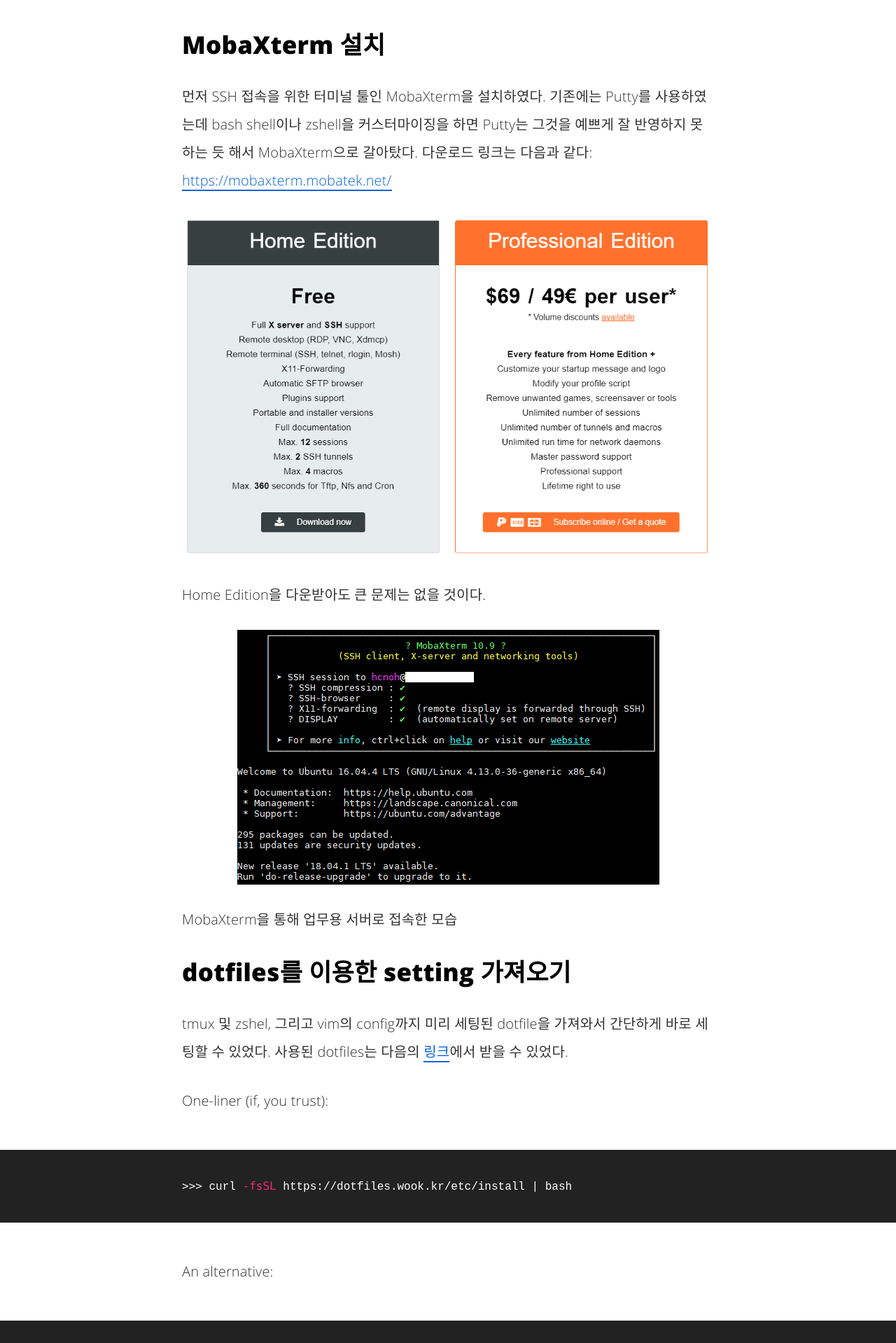
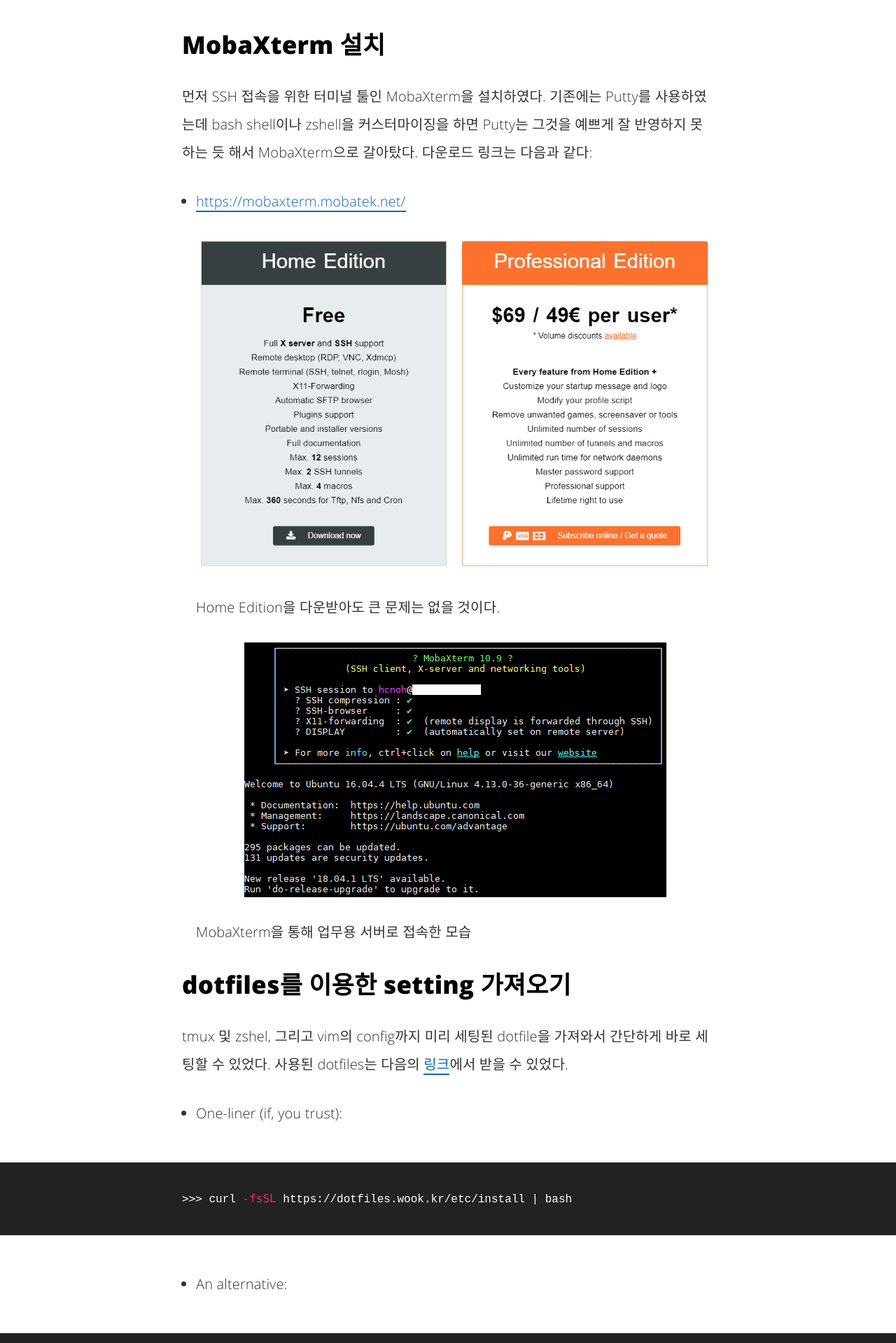
Before and after one commit to hcnoh/blog-prev, a Jekyll site: the page built from _posts/2018-08-17-development-environment-setting.md, in a window 1280 px wide. Shown: the part 1011-2930 px from the top of the page at 70% size. Built offline with Jekyll 4.4.1, drawn with Linux system fonts in a browser that asks for light colours; comment, search, counter and statistics services are not loaded.

```diff
--- a/_posts/2018-08-17-development-environment-setting.md
+++ b/_posts/2018-08-17-development-environment-setting.md
@@ -17,7 +17,8 @@ twitter_text: 'Ubuntu 개발 환경 세팅'
 
 ## MobaXterm 설치
 
-먼저 SSH 접속을 위한 터미널 툴인 MobaXterm을 설치하였다. 기존에는 Putty를 사용하였는데 bash shell이나 zshell을 커스터마이징을 하면 Putty는 그것을 예쁘게 잘 반영하지 못하는 듯 해서 MobaXterm으로 갈아탔다. 다운로드 링크는 다음과 같다: [https://mobaxterm.mobatek.net/](https://mobaxterm.mobatek.net/)
+먼저 SSH 접속을 위한 터미널 툴인 MobaXterm을 설치하였다. 기존에는 Putty를 사용하였는데 bash shell이나 zshell을 커스터마이징을 하면 Putty는 그것을 예쁘게 잘 반영하지 못하는 듯 해서 MobaXterm으로 갈아탔다. 다운로드 링크는 다음과 같다:
+- [https://mobaxterm.mobatek.net/](https://mobaxterm.mobatek.net/)
 ![image](/assets/img/2018-08-17-development-environment-setting/20180817_01.png)
 Home Edition을 다운받아도 큰 문제는 없을 것이다.
 ![image](/assets/img/2018-08-17-development-environment-setting/20180817_02.png)
@@ -27,11 +28,11 @@ MobaXterm을 통해 업무용 서버로 접속한 모습
 
 tmux 및 zshel, 그리고 vim의 config까지 미리 세팅된 dotfile을 가져와서 간단하게 바로 세팅할 수 있었다. 사용된 dotfiles는 다음의 [링크](https://github.com/wookayin/dotfiles)에서 받을 수 있었다.
 
-One-liner (if, you trust):
+- One-liner (if, you trust):
 {% highlight bash %}
 >>> curl -fsSL https://dotfiles.wook.kr/etc/install | bash
 {% endhighlight %}
-An alternative:
+- An alternative:
 {% highlight bash %}
 >>> git clone --recursive https://github.com/wookayin/dotfiles.git ~/.dotfiles
 >>> cd ~/.dotfiles && python install.py
```
